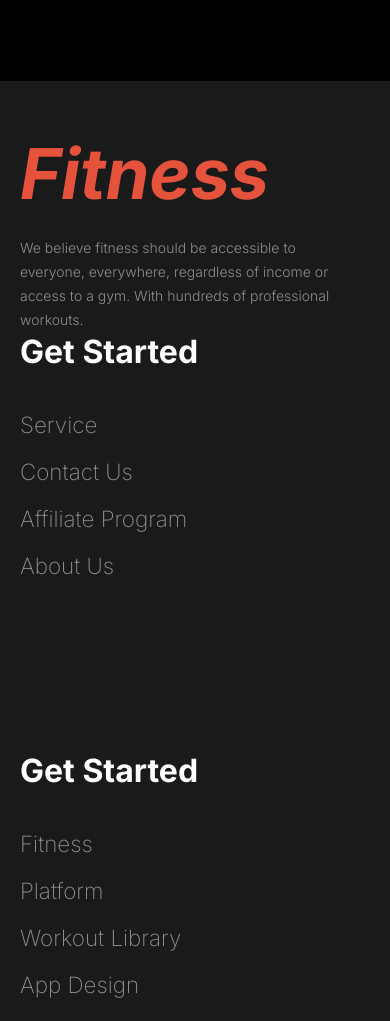
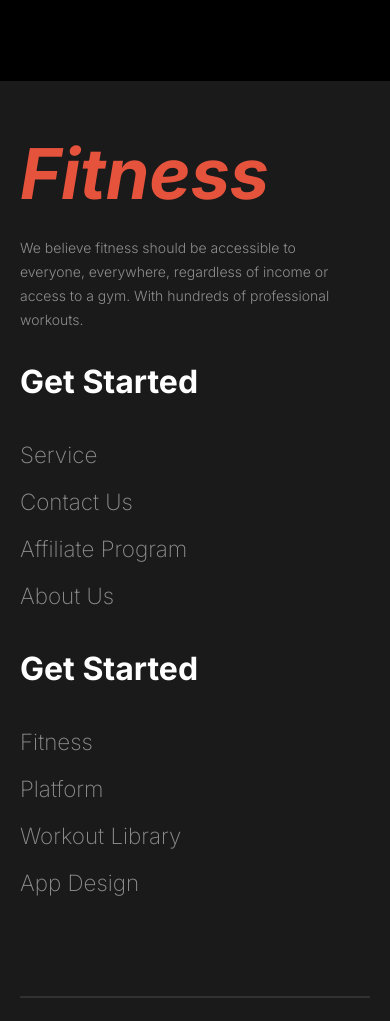
Before and after one commit to ekramhossen60543/exercise-zone-web-app, a plain HTML site: page index.html in a window 390 px wide. Shown: the part 7380-8401 px from the top of the page. Drawn offline with Linux system fonts and the light colour scheme; a web font is replaced by a local one.

Commit message:
footer content gap problem solve for small dives

```diff
--- a/styles/style.css
+++ b/styles/style.css
@@ -795,7 +795,13 @@ select {
   }
 
   /* Footer section responsive */
+  .footer-content {
+    gap: 30px;
+  }
   .believe {
     max-width: 317px;
   }
+  .get-start-container {
+    gap: 20px;
+  }
 }
```
